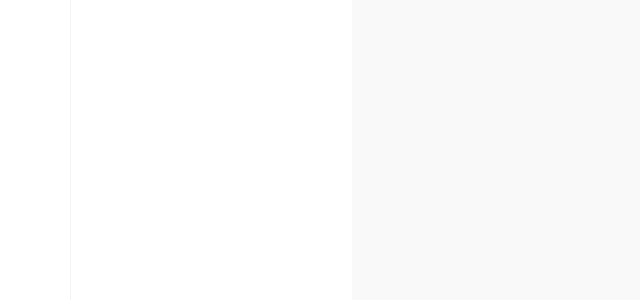
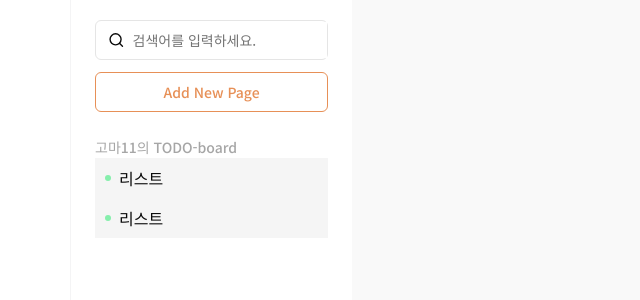
Before and after one commit to nrkcode/REAL-next-board, a Next.js app: page / in a window 1280 px wide. Shown: the top 300 px of the page, without its empty margins (0-640 px from the left). Built offline with nearby package versions, Linux system fonts and the light colour scheme.

Commit message:
feat: 폰트 사용자지정 (주석처리)  aside 영역 UI

```diff
--- a/app/fonts/index.ts
+++ b/app/fonts/index.ts
@@ -1 +1,5 @@
 // import { Poppins } from "next/font/google";
+
+// const POPPINS = Poppins({
+//     subsets: []
+// });
--- a/app/page.tsx
+++ b/app/page.tsx
@@ -2,10 +2,33 @@ import { Button, SearchBar } from "@/components/ui";
 
 function page() {
     return (
-      <div className="page">
-      <aside className="page__aside"></aside>
-      <main className="page__main"></main>
-      </div>
+        <div className="page">
+            <aside className="page__aside">
+                {/* 검색창 ui */}
+                <SearchBar placeholder="검색어를 입력하세요."></SearchBar>
+                {/* add new page 버튼 ui */}
+                <Button className="text-[#E79057] bg-white border border-[#E79057] hover:bg-[#FFF9F5]">
+                    Add New Page
+                </Button>
+                {/* todo 목록 ui 1개 */}
+                <div className="flex flex-col mt-4 gap-1">
+                    <small className="text-sm font-medium leading-none text-[#a6a6a6]">
+                        고마11의 TODO-board
+                    </small>
+                    <ul className="flex flex-col">
+                        <li className="flex items-center py-2 px-[10px] gap-2 bg-[#f5f5f5]">
+                            <div className="h-[6px] w-[6px] bg-green-300 rounded-full"></div>
+                            리스트
+                        </li>
+                        <li className="flex items-center py-2 px-[10px] gap-2 bg-[#f5f5f5]">
+                            <div className="h-[6px] w-[6px] bg-green-300 rounded-full"></div>
+                            리스트
+                        </li>
+                    </ul>
+                </div>
+            </aside>
+            <main className="page__main"></main>
+        </div>
     );
 }
 
--- a/app/styles/main.scss
+++ b/app/styles/main.scss
@@ -3,6 +3,7 @@
     padding: 0;
     box-sizing: border-box;
 }
+
 .page {
     width: 100vw;
     height: 100vh;
@@ -16,14 +17,20 @@
     &__aside {
         width: 282px;
         height: 100%;
-    //     display: flex;
-    //     flex-direction: column;
-    //     justify-content: flex-start;
+
         padding: 20px 24px;
-    //     gap: 12px;
         background-color: #ffffff;
         border-left: 1px solid #f4f4f5;
+
+        // 세로 배치
+        display: flex;
+        flex-direction: column;
+        justify-content: flex-start;
+
+        // 간격
+        gap: 12px;
     }
+
     &__main {
         width: calc(100% - 282px);
         height: 100%;
```
Also changed, not shown: 1 other file (tests, documents, lock files or other folders).
